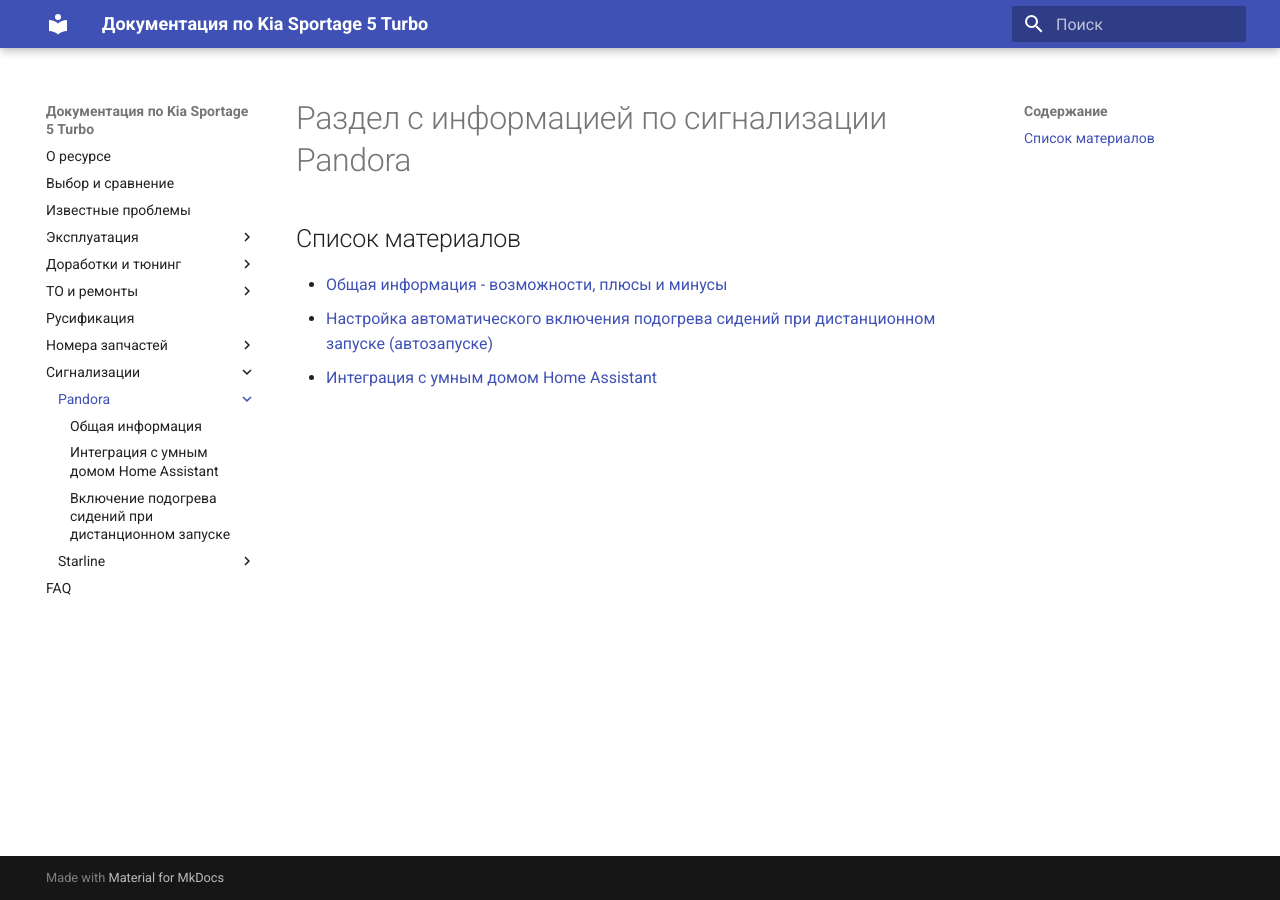
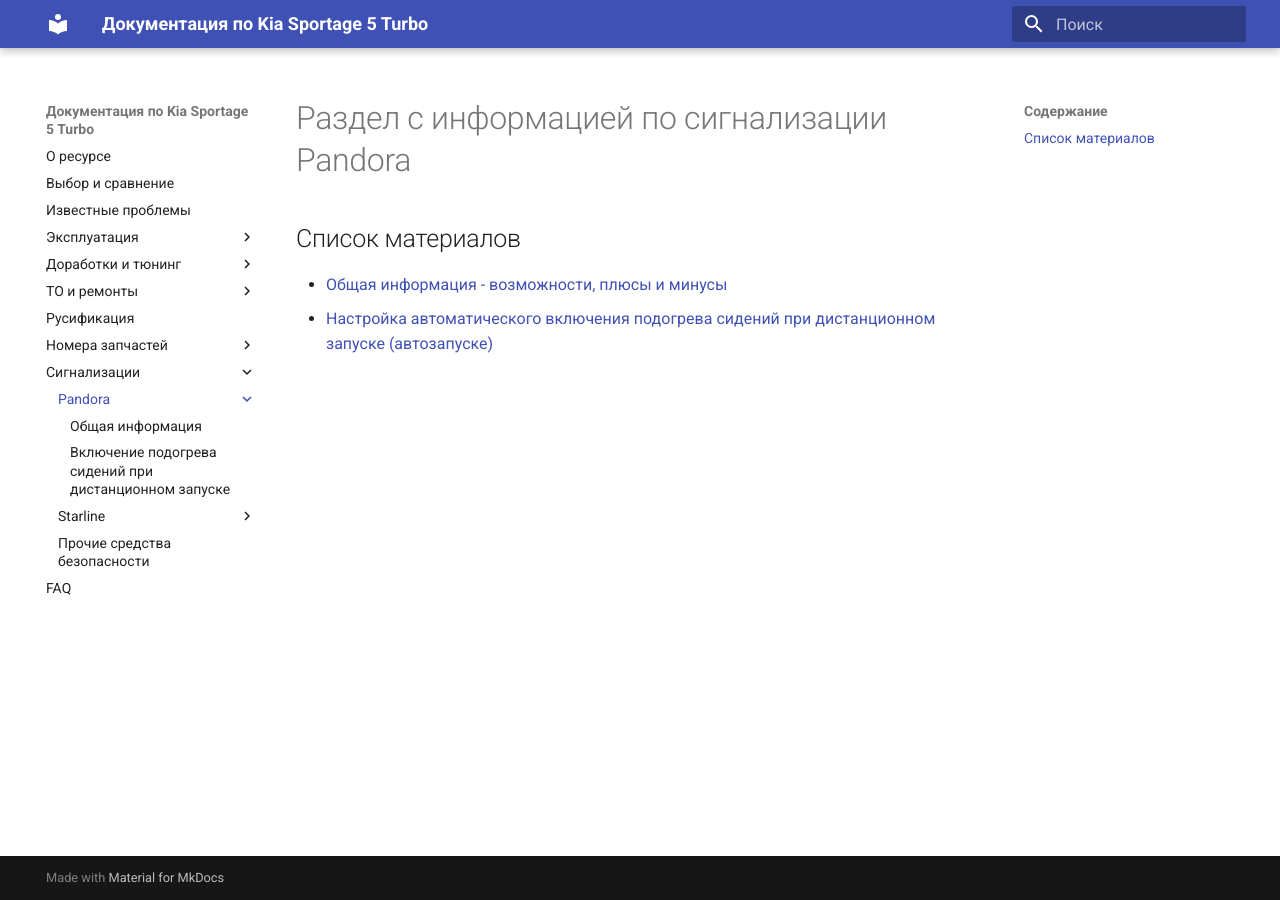
Before and after one commit to kia-sportage-docs/kia-sport5-docs, an MkDocs documentation site: the page built from docs/car_alarm/pandora/index.md, in a window 1280 px wide. Built offline with MkDocs 1.6.1 and Material for MkDocs 9.7.7, drawn with Linux system fonts in a browser that asks for light colours.

```diff
--- a/docs/car_alarm/pandora/index.md
+++ b/docs/car_alarm/pandora/index.md
@@ -4,4 +4,3 @@
 
 - [Общая информация - возможности, плюсы и минусы](first_info.md)
 - [Настройка автоматического включения подогрева сидений при дистанционном запуске (автозапуске)](heat_autostart.md)
-- [Интеграция с умным домом Home Assistant](pandora_smart_home.md)
--- a/mkdocs.yml
+++ b/mkdocs.yml
@@ -69,9 +69,9 @@
     - 'Pandora':
       - car_alarm/pandora/index.md
       - 'Общая информация': car_alarm/pandora/first_info.md
-      - 'Интеграция с умным домом Home Assistant': car_alarm/pandora/pandora_smart_home.md
       - 'Включение подогрева сидений при дистанционном запуске': car_alarm/pandora/heat_autostart.md
     - 'Starline':
       - car_alarm/starline/index.md
       - 'Общая информация': car_alarm/starline/first_info.md
+    - 'Прочие средства безопасности': car_alarm/other.md
   - 'FAQ': faq.md
```
Also changed, not shown: docs/car_alarm/pandora/first_info.md (+1 -1 lines), docs/car_alarm/pandora/pandora_smart_home.md (deleted, +0 -23 lines).
